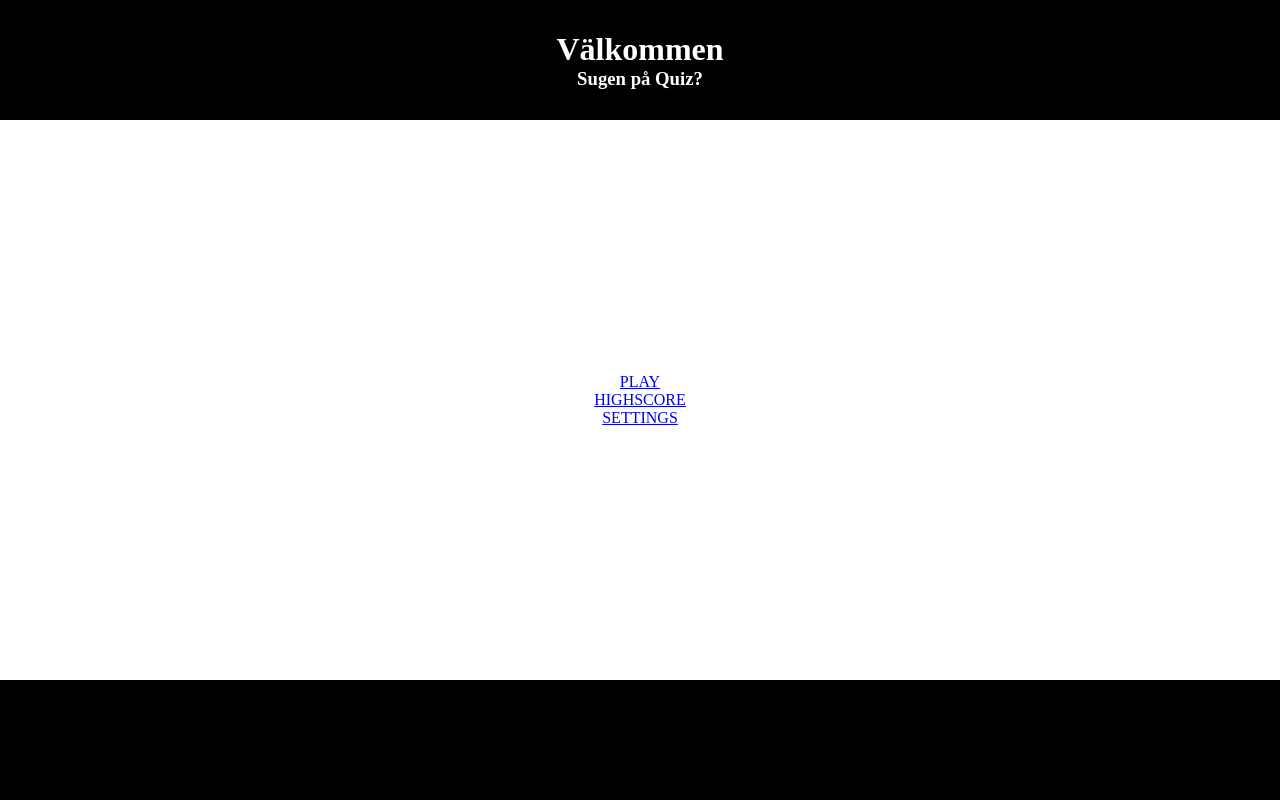
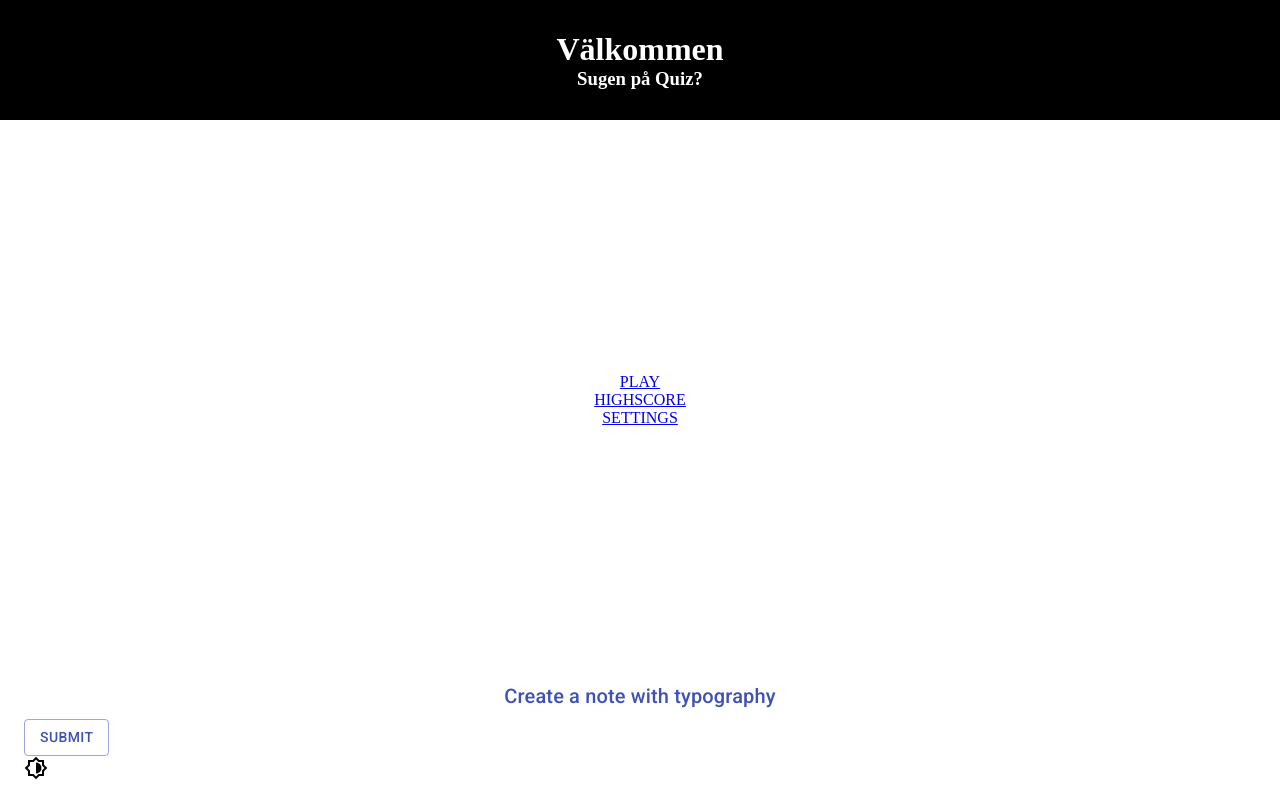
Before and after one commit to axelsundin/react-quiz, a React (Create React App) app: page / in a window 1280 px wide. Built offline with nearby package versions, Linux system fonts and the light colour scheme.

Commit message:
added typography and container

```diff
--- a/package.json
+++ b/package.json
@@ -4,6 +4,7 @@
   "private": true,
   "dependencies": {
     "@material-ui/core": "^4.11.4",
+    "@material-ui/icons": "^4.11.2",
     "@testing-library/jest-dom": "^5.13.0",
     "@testing-library/react": "^11.2.7",
     "@testing-library/user-event": "^12.8.3",
--- a/src/components/footer.tsx
+++ b/src/components/footer.tsx
@@ -1,22 +1,51 @@
 import React, { Component, CSSProperties } from 'react';
+import { Typography } from '@material-ui/core'
+import Button from '@material-ui/core/Button'
+import Container from '@material-ui/core/Container'
+import Brightness6OutlinedIcon from '@material-ui/icons/Brightness6Outlined';
 
 export default function AppFooter() {
     return (
-        <div id="footerContainer" style={{...footerContainer}}>
+       /*  <div id="footerContainer" style={{...footerContainer}}> */
+    <Container>
+        <Typography
+            variant="h6" component="h3"
+            color="primary"
+            align="center"
+            gutterBottom
+        >
+            Create a note with typography
+        </Typography>
 
-        </div>
-    );
+        <Button
+            href="http://google.com"
+            onClick= {()=> console.log('you clicked me')}
+            type="submit"
+            color="primary"
+            variant="outlined"
+
+        >
+            Submit
+        </Button>
+
+        <br />
+
+        { /* icons */}
+        <Brightness6OutlinedIcon />
+    </Container>
+        /* </div> */
+    )
 }
 
-const footerContainer: CSSProperties = {
+/*  const footerContainer: CSSProperties = {
     height: '15%',
     width: "100vw",
 
     display: 'flex',
-    flexDirection: 'column',
+    flexDirection: 'row',
     justifyContent: "center",
     alignItems: "center",
 
-    backgroundColor: "black",
+    backgroundColor: "red",
     color: "white",
-};
+};  */
```
Also changed, not shown: src/header.tsx (+9 -0 lines), 1 other file (tests, documents, lock files or other folders).
